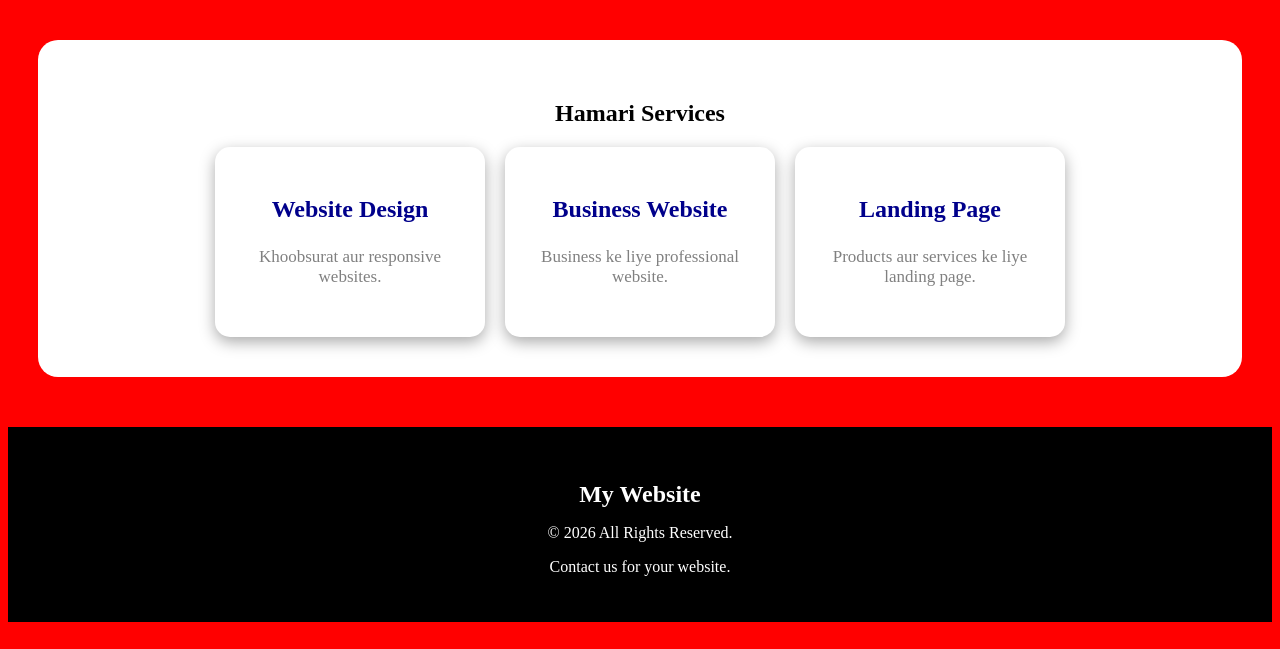
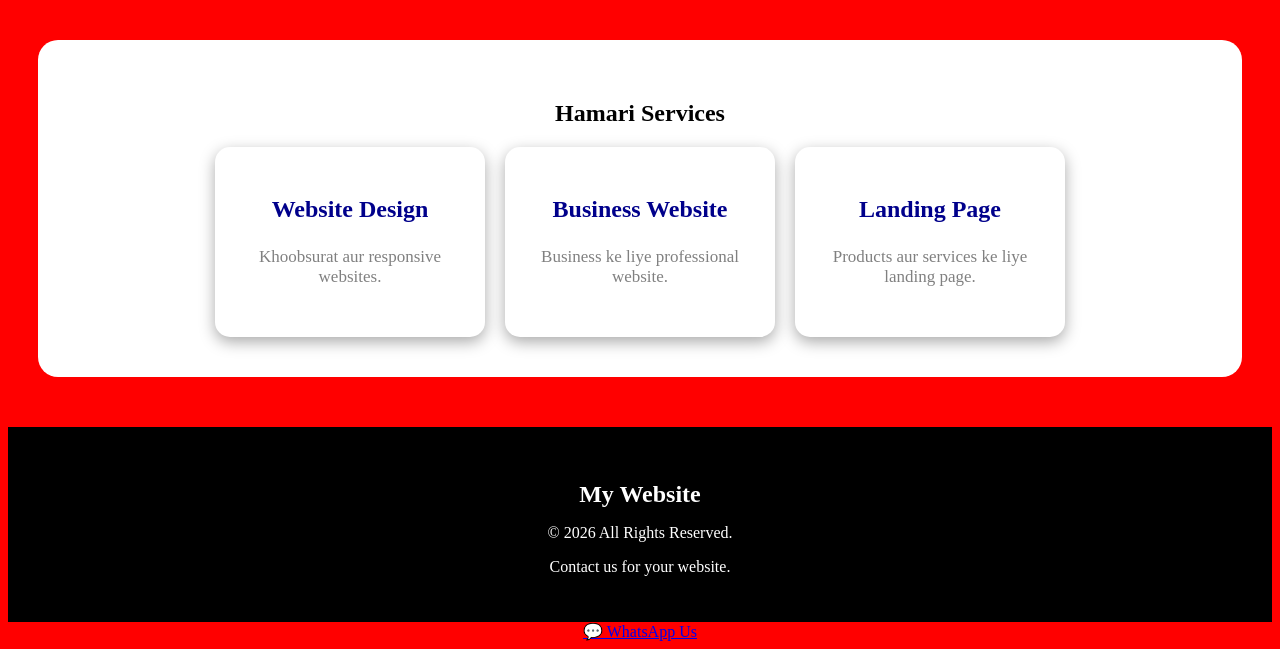
Before and after one commit to Skwebsites674/my-website, a plain HTML site: page index.html in a window 1280 px wide. Shown: the part 667-1316 px from the top of the page. Drawn offline with Linux system fonts and the light colour scheme.

Commit message:
Add WhatsApp contact button to footer

```diff
--- a/index.html
+++ b/index.html
@@ -251,5 +251,10 @@ footer p {
     <p>© 2026 All Rights Reserved.</p>
     <p>Contact us for your website.</p>
 </footer>
+   <a class="whatsapp-btn"
+   href="https://wa.me/923704645278?text=Hello%20SK%20Websites%2C%20I%20want%20a%20website."
+   target="_blank">
+    💬 WhatsApp Us
+   </a>
 </body>
 </html>
```
